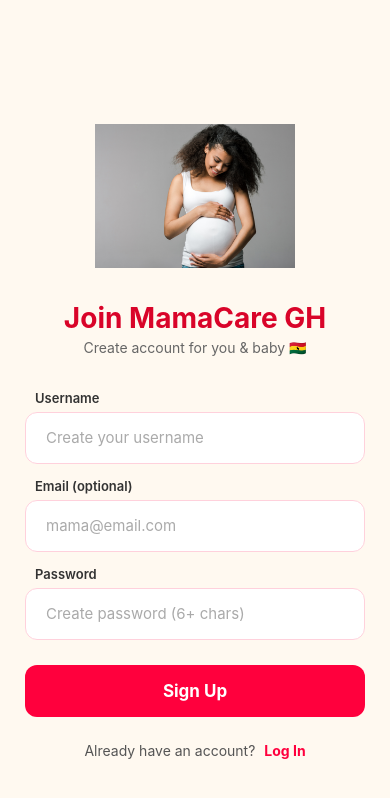
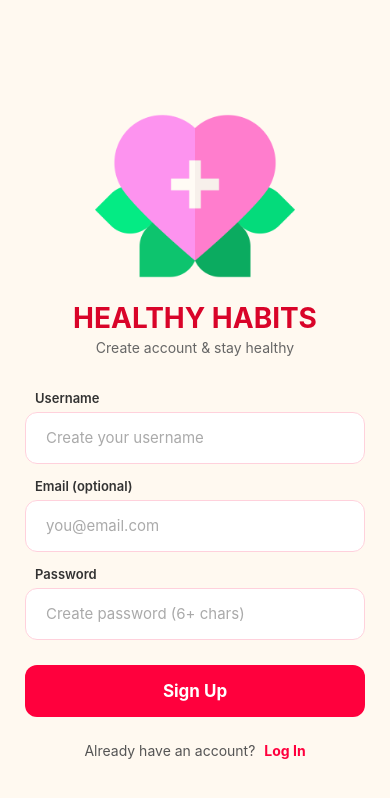
Before and after one commit to Philemon-Osae/healthyHabits, a React Native app: screen /Signup in a window 390 px wide. Shown: the top 798 px of the page. Built offline with nearby package versions, Linux system fonts and the light colour scheme.

Commit message:
Update signup.js

```diff
--- a/assets/components/signup.js
+++ b/assets/components/signup.js
@@ -12,41 +12,18 @@ export default function SignUp({ navigation }) {
       <ScrollView contentContainerStyle={styles.scrollContent} showsVerticalScrollIndicator={false}>
 
         <View style={styles.logoContainer}>
-          <Image source={require('../images/pregg.png')} style={styles.logo} resizeMode="contain" />
-          <Text style={styles.appName}>Join MamaCare GH</Text>
-          <Text style={styles.welcome}>Create account for you & baby 🇬🇭</Text>
+          <Image source={require('../images/daily-health-app.png')} style={styles.logo} resizeMode="contain" />
+          <Text style={styles.appName}>HEALTHY HABITS</Text>
+          <Text style={styles.welcome}>Create account & stay healthy</Text>
         </View>
 
         <View style={styles.inputContainer}>
           <Text style={styles.label}>Username</Text>
-          <TextInput
-            style={styles.input}
-            placeholder="Create your username"
-            placeholderTextColor={'#aaa'}
-            value={username}
-            onChangeText={setUsername}
-          />
-
+          <TextInput style={styles.input} placeholder="Create your username" placeholderTextColor={'#aaa'} value={username} onChangeText={setUsername} />
           <Text style={styles.label}>Email (optional)</Text>
-          <TextInput
-            style={styles.input}
-            placeholder="mama@email.com"
-            placeholderTextColor={'#aaa'}
-            value={email}
-            onChangeText={setEmail}
-            keyboardType="email-address"
-            autoCapitalize="none"
-          />
-
+          <TextInput style={styles.input} placeholder="you@email.com" placeholderTextColor={'#aaa'} value={email} onChangeText={setEmail} keyboardType="email-address" autoCapitalize="none" />
           <Text style={styles.label}>Password</Text>
-          <TextInput
-            style={styles.input}
-            placeholder="Create password (6+ chars)"
-            placeholderTextColor={'#aaa'}
-            value={password}
-            onChangeText={setPassword}
-            secureTextEntry={true}
-          />
+          <TextInput style={styles.input} placeholder="Create password (6+ chars)" placeholderTextColor={'#aaa'} value={password} onChangeText={setPassword} secureTextEntry={true} />
 
           <TouchableOpacity style={styles.customBotton} onPress={() => navigation.navigate('Homepage')} activeOpacity={0.8}>
             <Text style={styles.textt}>Sign Up</Text>
```
